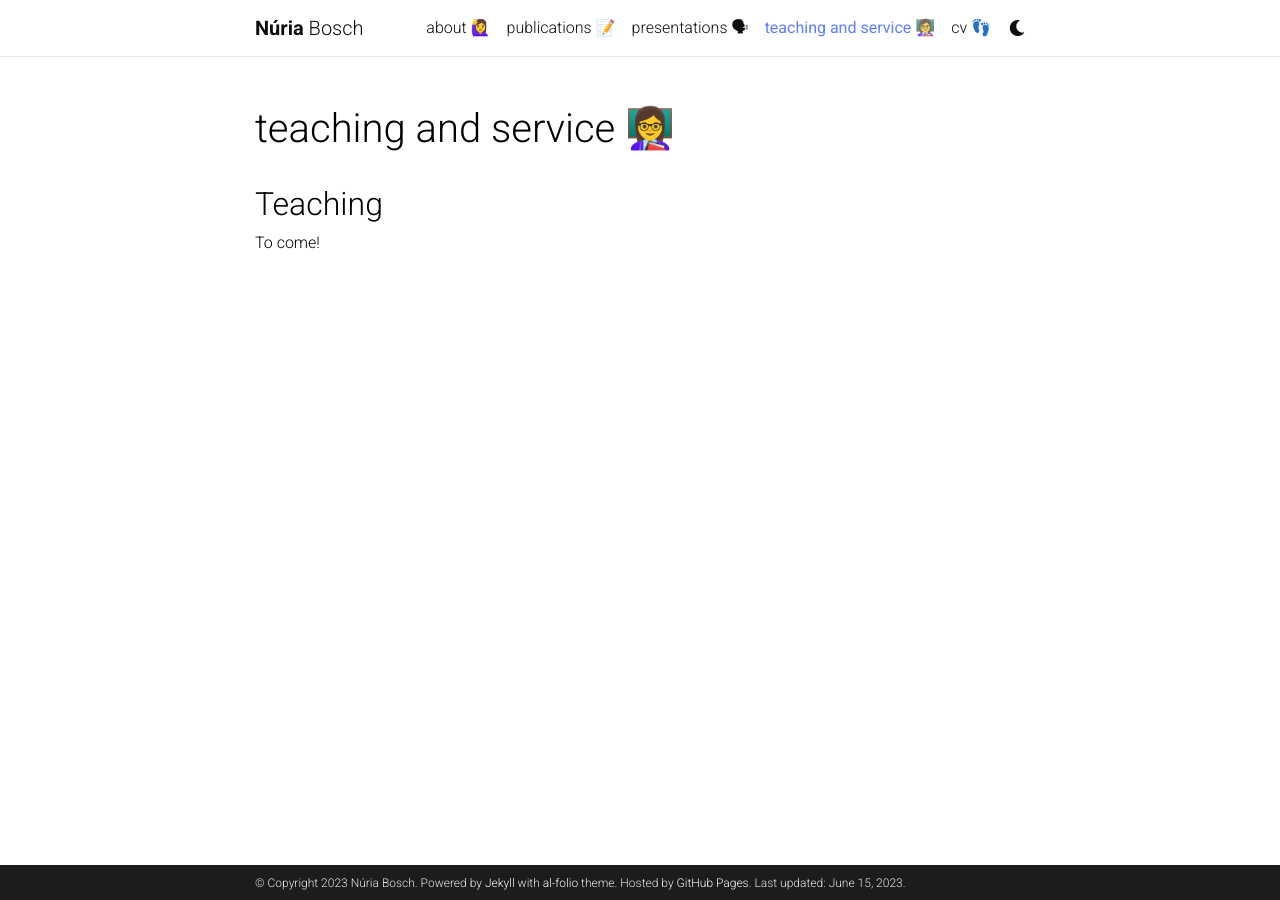
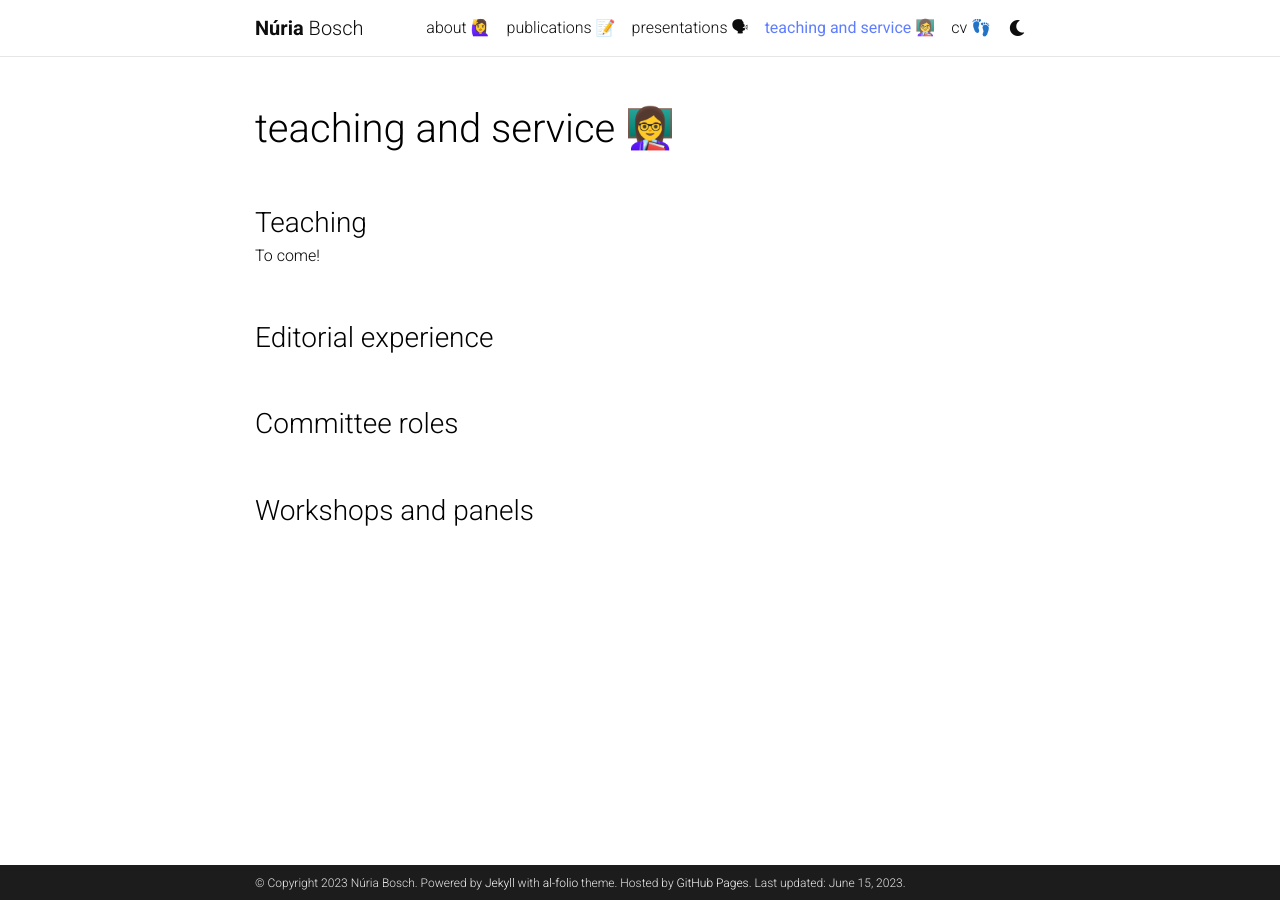
Before and after one commit to nuria-bosch/nuria-bosch.github.io, a Jekyll site: the page built from _pages/teaching_and_service.md, in a window 1280 px wide. Built offline with Jekyll 4.4.1, drawn with Linux system fonts in a browser that asks for light colours; comment, search, counter and statistics services are not loaded; a style sheet for code colours, icons or effects is not loaded.

Commit message:
Update teaching_and_service.md

```diff
--- a/_pages/teaching_and_service.md
+++ b/_pages/teaching_and_service.md
@@ -7,6 +7,12 @@ nav: true
 nav_order: 5
 ---
 
-<h2> <a id = "teaching"> Teaching </a> </h2>
+<h3 style="margin-top: 3.3rem; margin-bottom: 0.3rem;"><a id = "teaching"> Teaching </a> </h3>
 
 To come!
+
+<h3 style="margin-top: 3.3rem; margin-bottom: 0.3rem;"><a id = "editorial"> Editorial experience </a> </h3>
+
+<h3 style="margin-top: 3.3rem; margin-bottom: 0.3rem;"><a id = "committees"> Committee roles </a> </h3>
+
+<h3 style="margin-top: 3.3rem; margin-bottom: 0.3rem;"><a id = "workshops"> Workshops and panels </a> </h3>
```
